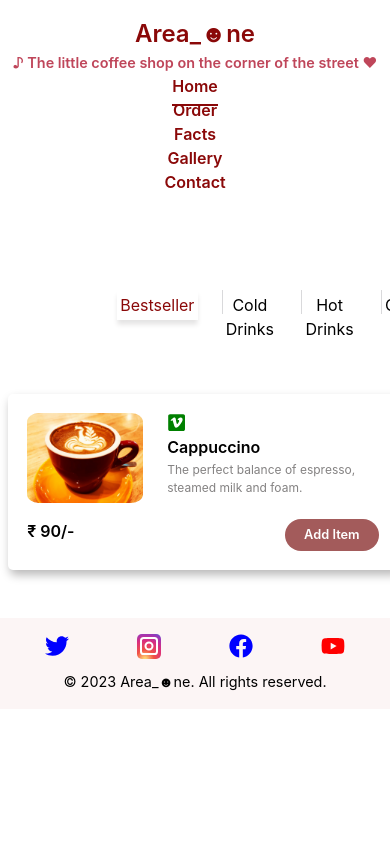
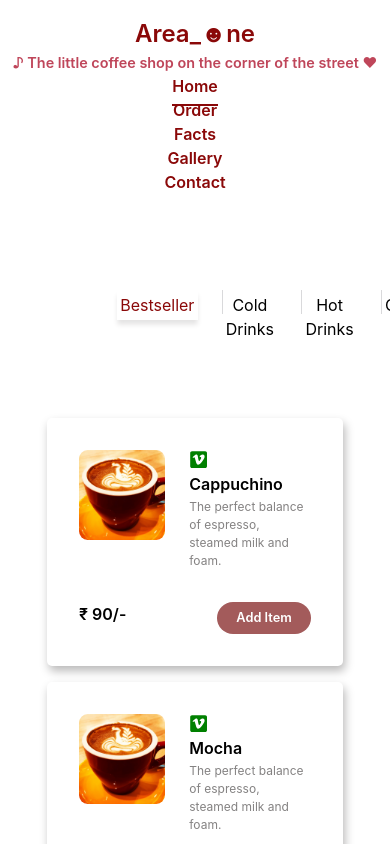
Before and after one commit to annusingh2403/area_one, a React (Create React App) app: page /order in a window 390 px wide. Shown: the top 844 px of the page. Built offline with nearby package versions, Linux system fonts and the light colour scheme.

Commit message:
order.js

```diff
--- a/src/components/home/main/Main.css
+++ b/src/components/home/main/Main.css
@@ -111,7 +111,6 @@
 .section-products {
     width: 80%;
     margin: 5em auto;
-
 }
 
 .section-products h5 {
@@ -202,7 +201,7 @@
     transition: all .2s ease;
 }
 
-                                                            /* PRODUCTS-SECTION */
+                                                            /* PRODUCTS-SECTION MEDIA QUERY */
 
 
 @media (max-width: 800px) {
--- a/src/components/order/Order.css
+++ b/src/components/order/Order.css
@@ -31,3 +31,161 @@
     transition: all .2s ease-in;
     color: rgb(138, 8, 8);
 }
+
+                                                        /* SECTION ORDER PRODUCTS */
+
+.section-products {
+    width: 80%;
+    margin: 5em auto;
+}
+
+.section-products h5 {
+    font-size: 1.3rem;
+    font-family: Arial, Helvetica, sans-serif;
+    /* color: rgb(138, 8, 8); */
+    font-weight: 900;
+}
+
+.products-container {
+    display: flex;
+    flex-wrap: wrap;
+    justify-content: space-between;
+    margin: 6em auto;
+}
+
+.products {
+    padding: 2em;
+    box-shadow: 2px 5px 10px .1px rgb(186, 185, 185);
+    border-radius: 5px;
+    margin-bottom: 3em;
+}
+
+.product-top {
+    display: flex;
+    margin-bottom: 2em;
+}
+
+.product-top .product-img {
+    min-width: 33%;
+    height: 90px;
+    border-radius: 30%;
+    margin-right: 1.5em;
+}
+
+.product-img img {
+    width: 100%;
+    height: 100%;
+    object-fit: cover;
+    border-radius: 10%;
+}
+
+.product-img img:hover {
+    transform: scale(1.05);
+    transition: all .5s ease;
+}
+
+.veg {
+    font-size: 1.2rem;
+    color: green;
+}
+
+.product-desc {
+    width: 73%;
+}
+
+.product-desc .product-name {
+    font-weight: 600;
+}
+
+.product-desc .phrase {
+    font-size: .75rem;
+    color: rgb(132, 130, 130);
+}
+
+.price {
+    font-weight: 600;
+    display: flex;
+}
+
+.product-bottom {
+    display: flex;
+    justify-content: space-between;
+}
+
+.add-item button {
+    padding: .5em 1.5em;
+    border-radius: 30px;
+    font-size: .8rem;
+    border: none;
+    color: white;
+    font-weight: 600;
+    background-color: rgb(163, 91, 91);
+    cursor: pointer;
+}
+
+.add-item button:hover {
+    opacity: .8;
+    transition: all .2s ease;
+}
+
+                                                            /* PRODUCTS-SECTION MEDIA QUERY */
+
+
+@media (max-width: 800px) {
+
+    .section-products {
+        width: 95%;
+    }
+
+    .products-container {
+        display: flex;
+        justify-content: center;
+        align-items: center;
+        flex-wrap: wrap;
+    }
+
+    .products {
+        width: 47%;
+        margin: .5em;
+    }
+
+}
+
+@media (max-width: 666px) {
+
+    .section-products {
+        width: 100%;
+    }
+
+    .products-container {
+        display: flex;
+        justify-content: center;
+        align-items: center;
+        flex-wrap: wrap;
+    }
+
+    .products {
+        width: 47%;
+        margin: .5em;
+    }
+
+}
+
+@media (max-width: 550px) {
+
+    .section-products {
+        width: 80%;
+    }
+
+    .products-container {
+        display: flex;
+        justify-content: center;
+        align-items: center;
+        flex-wrap: wrap;
+    }
+
+    .products {
+        width: 100%;
+        margin: .5em;
+    }
+}
--- a/src/components/order/Order.js
+++ b/src/components/order/Order.js
@@ -2,21 +2,32 @@ import React, { useState } from 'react';
 import './Order.css';
 import Cappuchino from '../../images/cappuchino.jpg';
 import { FaVimeoSquare } from "react-icons/fa";
+import { Products } from './Products';
 
 
 const Order = () => {
 
     const [state, setState] = useState('bestseller');
+    const [products, setProducts] = useState(Products);
+
+    const filterByType = (type) => {
+        setProducts(
+            products.filter(product => product.type === type)
+        )
+    }
 
     const orderNav = (param) => {
         setState(param);
+        filterByType(param);
     }
+
 
   return (
     <>
         <div className="order-navbar">
             <div>
                 <button className={state === "bestseller" ? "order-tabs" : '' } onClick={((e) => orderNav('bestseller'))}>Bestseller</button>
+                {/* <button className={state === "bestseller" ? "order-tabs" : '' } onClick={((e) => orderNav('bestseller'))}>Bestseller</button> */}
             </div>
             <div>
                 <button className={state === "cold" ? "order-tabs" : '' } onClick={((e) => orderNav('cold'))}>Cold Drinks</button>
@@ -37,24 +48,35 @@ const Order = () => {
 
 
         <div className='order-main'>
-        <div className="products">
+            <div className="section-products">
+                <div className="products-container">
+
+                {products.map(({img, icon, name, phrase, price, id}) => {
+                    return (
+
+                            <div className="products" key={id}>
                                 <div className="product-top">
                                     <div className="product-img">
-                                <a href=""><img src={Cappuchino} alt="" /></a>
+                                        <a href=""><img src={img} alt="" /></a>
                                     </div>
                                     <div className="product-desc">
-                                <span className='veg'> <FaVimeoSquare/> </span>
-                                <h className="product-name">Cappuccino</h>
-                                <p className='phrase'>The perfect balance of espresso, steamed milk and foam.</p>
+                                        <span className='veg'> {icon} </span>
+                                        <h className="product-name">{name}</h>
+                                        <p className='phrase'>{phrase}</p>
                                     </div>
                                 </div>
                                 <div className="product-bottom">
                                     <div className="price">
-                                ₹ 90/-
+                                        ₹ {price}/-
                                     </div>
                                     <div className="add-item">
                                         <button>Add Item</button>
                                     </div>
+                                </div>
+                            </div>
+                            )
+                        })}
+
                 </div>
             </div>
         </div>
--- a/src/components/order/Products.js
+++ b/src/components/order/Products.js
@@ -3,10 +3,57 @@ import { FaVimeoSquare } from "react-icons/fa";
 
 export const Products = [
     {
-        img: {image},
+        id: 1,
+        img: image,
         icon: <FaVimeoSquare/>,
         name: 'Cappuchino',
         phrase: 'The perfect balance of espresso, steamed milk and foam.',
-        price: '90/-'
-    }
+        price: '90',
+        type: "bestseller"
+    },
+    {
+        id: 2,
+        img: image,
+        icon: <FaVimeoSquare/>,
+        name: 'Mocha',
+        phrase: 'The perfect balance of espresso, steamed milk and foam.',
+        price: '90',
+        type: "bestseller"
+    },
+    {
+        id: 3,
+        img: image,
+        icon: <FaVimeoSquare/>,
+        name: 'Pepsi',
+        phrase: 'The perfect balance of espresso, steamed milk and foam.',
+        price: '90',
+        type: "cold"
+    },
+    {
+        id: 4,
+        img: image,
+        icon: <FaVimeoSquare/>,
+        name: 'Tea',
+        phrase: 'The perfect balance of espresso, steamed milk and foam.',
+        price: '90',
+        type: "hot"
+    },
+    {
+        id: 5,
+        img: image,
+        icon: <FaVimeoSquare/>,
+        name: 'Burger',
+        phrase: 'The perfect balance of espresso, steamed milk and foam.',
+        price: '90',
+        type: "food"
+    },
+    {
+        id: 6,
+        img: image,
+        icon: <FaVimeoSquare/>,
+        name: 'Black Forest',
+        phrase: 'The perfect balance of espresso, steamed milk and foam.',
+        price: '90',
+        type: "cake"
+    },
 ]
```
Lines whose indentation alone changed are shown as unchanged.
